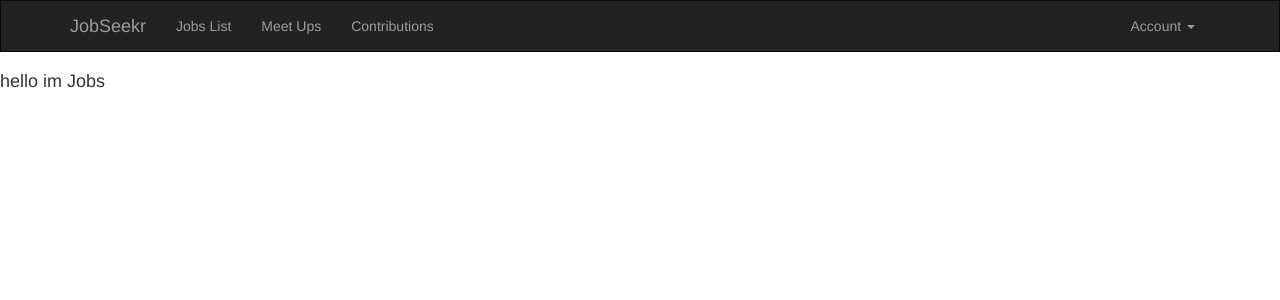
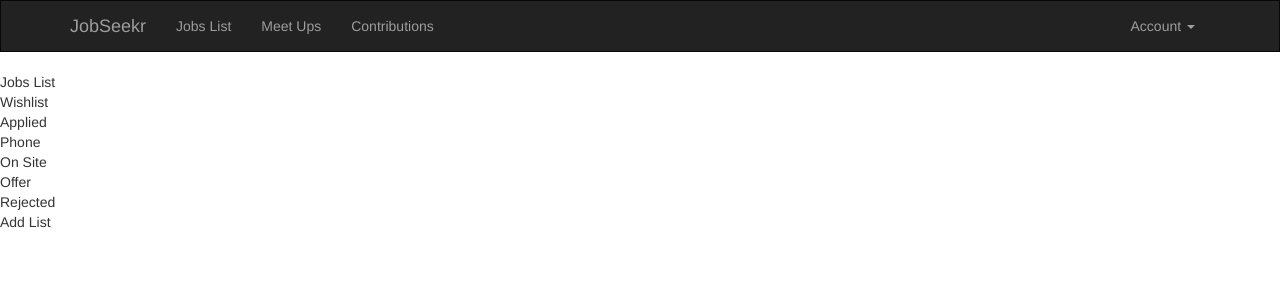
Before and after one commit to BloomTech-Labs/jobseekr, a React (Create React App) app in the folder jobseekr/: page /jobs in a window 1280 px wide. Shown: the top 300 px of the page. Built offline with nearby package versions, Linux system fonts and the light colour scheme.

Commit message:
added boiler plate react rendering a list of state items

```diff
--- a/jobseekr/src/routes/jobs/index.jsx
+++ b/jobseekr/src/routes/jobs/index.jsx
@@ -1,17 +1,40 @@
-import React from 'react';
+import React, { Component } from 'react';
 import Header from '../../components/header';
 
-const Jobs = () =>
-  (
-    <div className="parent">
-      <Header />
-      <div className="JobsWrapper">
-        <div>
-          <h4>hello im Jobs
-          </h4>
+class Jobs extends Component {
+  constructor(props, context) {
+    super(props, context);
+
+    this.state = {
+      listTitles: [
+        'Wishlist',
+        'Applied',
+        'Phone',
+        'On Site',
+        'Offer',
+        'Rejected',
+        'Add List',
+      ],
+    };
+  }
+
+  render() {
+    return (
+      <div className="parent">
+        <Header />
+        <div className="jobs-list__header">
+          Jobs List
+        </div>
+        <div className="board">
+          {this.state.listTitles.map(title => (
+            <div className="list" key="">
+              {title}
+            </div>
+          ))}
         </div>
       </div>
-    </div>
-  );
+    );
+  }
+}
 
 export default Jobs;
```
